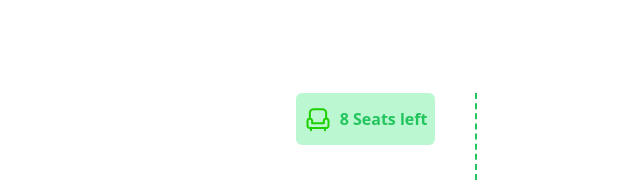
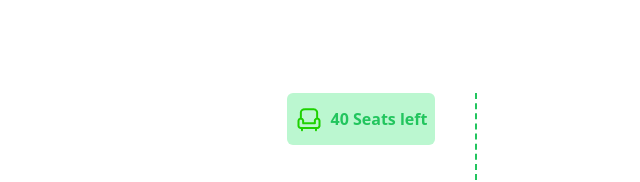
Before and after one commit to takbirgazi/assignment_5, a plain HTML site: page index.html in a window 1280 px wide. Shown: the part 1263-1445 px from the top of the page, 495-1135 px from the left. Drawn offline with nearby package versions, Linux system fonts and the light colour scheme.

Commit message:
Change Seats

```diff
--- a/index.html
+++ b/index.html
@@ -97,9 +97,6 @@
 
                 <div class="flex flex-col lg:w-[80%] lg:pr-5">
 
-
-
-
                       <div class="flex justify-between">
                           <div class="flex  gap-2 items-center">
                             <img class="h-12" src="images/icon/tabler-icon-bus.svg" alt="">
@@ -111,7 +108,7 @@
 
                           <div class="flex gap-2 items-center  px-2 bg-green-200 rounded-md">
                             <img src="images/seat-green.png" alt="">
-                            <p class="text-green-500 font-bold"><span id="totalSeat">8 </span> Seats left</p>
+                            <p class="text-green-500 font-bold"><span id="totalSeat">40 </span> Seats left</p>
                           </div>
                         </div>
                         <div>
@@ -133,10 +130,7 @@
                           <button class="btn btn-primary">Dropping Point - Bogura</button>
                           <button class="btn btn-primary">Est. Time - 11 Hour</button>
                         </div>
-
-
                       </div>
-
                 </div>
 
                 <div class="lg:w-[20%] flex flex-col gap-4 justify-center items-center lg:border-l-2 border-dashed border-green-500">
@@ -293,9 +287,6 @@
   <!-- Container end  -->
 </div>
 </main>
-
-
-
   <!-- Modal  -->
   <div id="modal" class="overflow-y-auto sm:p-0 pt-4 pr-4 pb-20 pl-4 hidden">
     <div class="flex justify-center items-end text-center min-h-screen sm:block">
@@ -325,9 +316,6 @@
     </div>
   </div>
   <!-- Modal  -->
-
-
-
     <footer id="footer" class="bg-base-200">
       <div class="footer py-10 text-base-content flex justify-between w-[85%] mx-auto">
         <nav>
```
